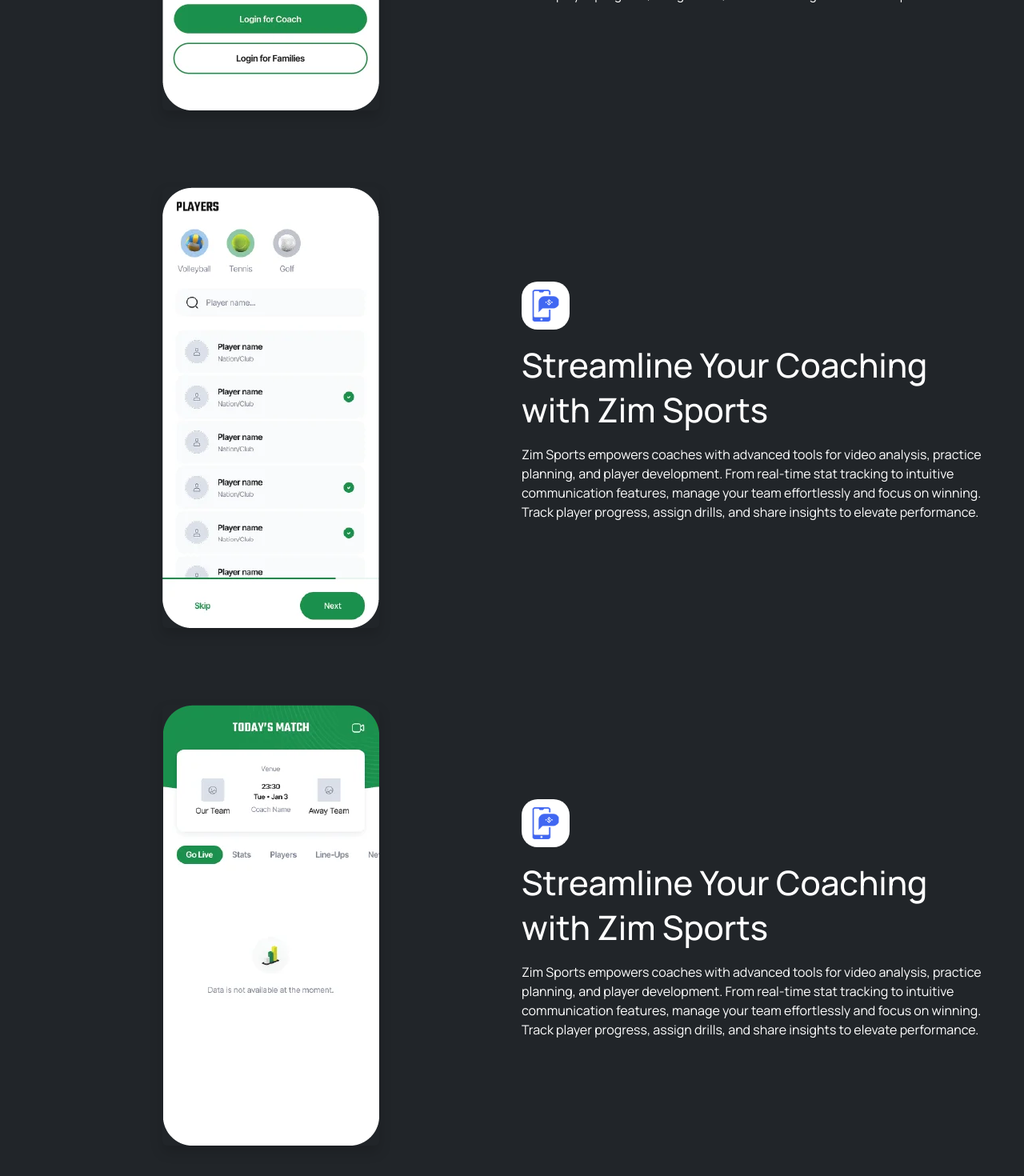
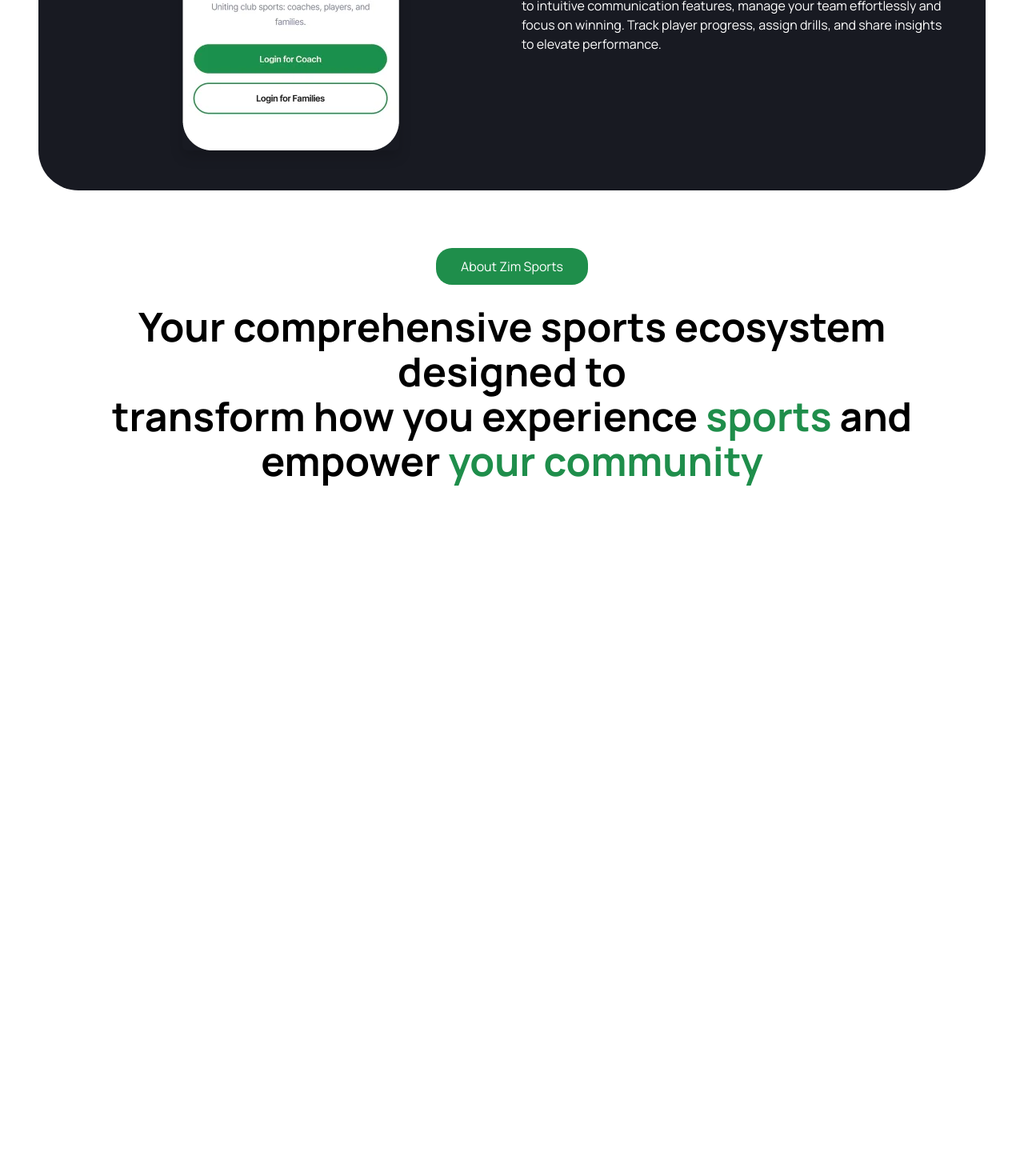
Before and after one commit to Zeeshanprojects/ZimSportsWebsite, a React (Vite) app in the folder zimsports/: page / in a window 1280 px wide. Shown: the part 1194-2664 px from the top of the page at 80% size. After the commit the page ends 1848 px from the top, so only its background shows below. Built offline with nearby package versions, Linux system fonts and the light colour scheme; the HTML template or start-up script is replaced by a standard one.

Commit message:
code updated

```diff
--- a/zimsports/src/Pages/Home.jsx
+++ b/zimsports/src/Pages/Home.jsx
@@ -29,11 +29,10 @@ export default function Home() {
                 >
                   Start Now
                 </button>
-<div className="d-flex gap-4">
+                <div className="d-flex gap-4 ms-2">
                   <p>Free for no</p>
                   <p>No credit card required</p>
                 </div>
-
               </div>
             </div>
           </div>
@@ -52,7 +51,8 @@ export default function Home() {
 
       <hr />
 
-      <div className="container-fluid ps-5 pe-5 px-5 py-5 bg-dark text-white">
+      <div className="container-fluid ps-5 pe-5 px-5 py-5  text-white">
+        <div className="background-color ">
         <div className="row align-items-center">
           {/* Left Image */}
           <div className="col-sm-12 col-md-6 mb-4 mb-md-0 text-center">
@@ -82,63 +82,23 @@ export default function Home() {
           </div>
         </div>
       </div>
-      <div className="container-fluid ps-5 pe-5 px-5 py-5 bg-dark text-white">
-        <div className="row align-items-center">
-          {/* Left Image */}
-          <div className="col-sm-12 col-md-6 mb-4 mb-md-0 text-center">
-            <img
-              src={Image.image2}
-              alt="image1"
-              className="img-fluid rounded shadow"
-            />
       </div>
 
-          {/* Right Content */}
-          <div className="col-sm-12 col-md-6">
-            <div className="icon d-flex align-items-center justify-content-center mb-3">
-              <img src={Image.icon2} alt="icon" />
+
+
+
+
+
+
+<div class="text-center my-4">
+  <button type="button" class="btn secondary-btn">About Zim Sports</button>
 </div>
-            <h1 className="color-white mb-3 ">
-              Streamline Your Coaching with Zim Sports
-            </h1>
-            <p className="color-white">
-              Zim Sports empowers coaches with advanced tools for video
-              analysis, practice planning, and player development. From
-              real-time stat tracking to intuitive communication features,
-              manage your team effortlessly and focus on winning. Track player
-              progress, assign drills, and share insights to elevate
-              performance.
-            </p>
-          </div>
-        </div>
-      </div>
-      <div className="container-fluid ps-5 pe-5 px-5 py-5 bg-dark text-white">
-        <div className="row align-items-center">
-          {/* Left Image */}
-          <div className="col-sm-12 col-md-6 mb-4 mb-md-0 text-center">
-            <img
-              src={Image.image3}
-              alt="image1"
-              className="img-fluid rounded shadow"
-            />
-          </div>
+      <div className="container">
+        <div className="row">
+            <div className="col-sm-12 col-md-12 col-lg-12 col-xl-12">
+                <h1 className="custom-para"> Your comprehensive sports ecosystem <br/> designed to<br/>
+transform how you experience <span>sports</span> and <br/>empower <span>your community</span></h1>
 
-          {/* Right Content */}
-          <div className="col-sm-12 col-md-6">
-            <div className="icon d-flex align-items-center justify-content-center mb-3">
-              <img src={Image.icon3} alt="icon" />
-            </div>
-            <h1 className="color-white mb-3 ">
-              Streamline Your Coaching with Zim Sports
-            </h1>
-            <p className="color-white">
-              Zim Sports empowers coaches with advanced tools for video
-              analysis, practice planning, and player development. From
-              real-time stat tracking to intuitive communication features,
-              manage your team effortlessly and focus on winning. Track player
-              progress, assign drills, and share insights to elevate
-              performance.
-            </p>
             </div>
         </div>
       </div>
--- a/zimsports/src/assets/CSS/Home.css
+++ b/zimsports/src/assets/CSS/Home.css
@@ -82,3 +82,23 @@ input {
 .color-white {
   color: white;
 }
+.custom-para {
+  margin-top: 0px;
+  margin-bottom: 50px;
+  text-align: center;
+  font-size: 50px;
+  font-weight: bold;
+
+  color: black !important;
+}
+.secondary-btn {
+  background-color: #1f8e4b !important;
+  color: white !important;
+  border-radius: 20px !important;
+  padding: 10px 30px !important;
+}
+.background-color{
+    background-color: #181A22 !important;
+    padding: 50px;
+    border-radius: 50px;
+}
```
Lines whose indentation alone changed are shown as unchanged.
